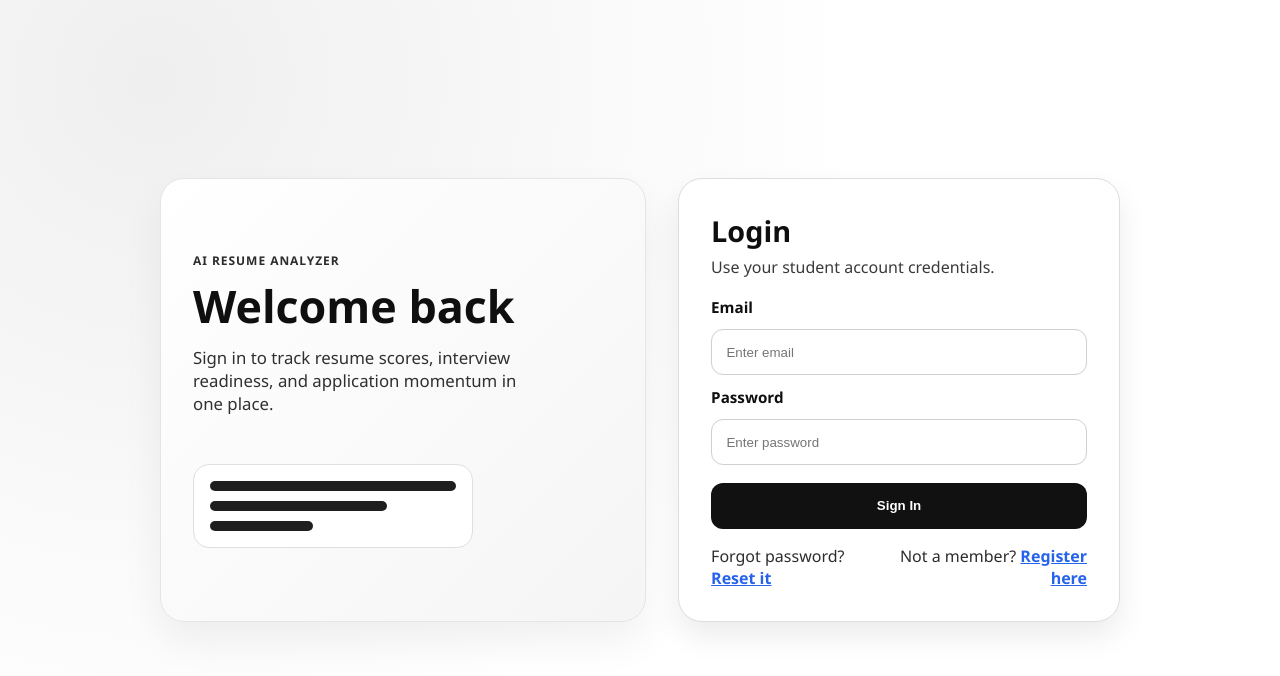
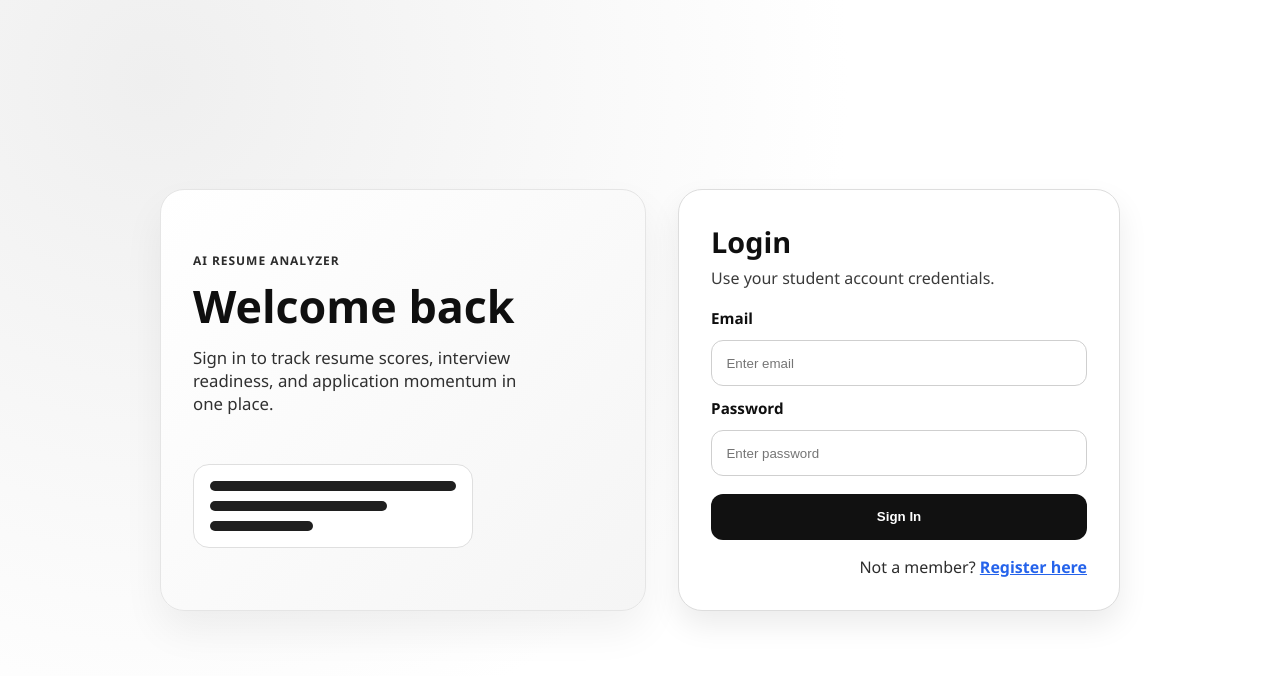
Before and after one commit to NeuroForgeLabs-26/AI-Resume-Analyzer-for-Students, a React (Vite) app: page / in a window 1280 px wide. Shown: the top 676 px of the page. Built offline with nearby package versions, Linux system fonts and the light colour scheme.

Commit message:
password fixes

```diff
--- a/src/App.jsx
+++ b/src/App.jsx
@@ -31,9 +31,6 @@ export default function App() {
                     </form>
 
                     <div className="helper-row">
-                        <p className="helper-text">
-                            Forgot password? <a href="#">Reset it</a>
-                        </p>
                         <p className="helper-text helper-right">
                             Not a member? <a href="/register">Register here</a>
                         </p>
--- a/src/index.css
+++ b/src/index.css
@@ -166,7 +166,7 @@ body {
     margin-top: 1rem;
     display: flex;
     align-items: center;
-    justify-content: space-between;
+    justify-content: flex-end;
     gap: 1rem;
 }
 
```
